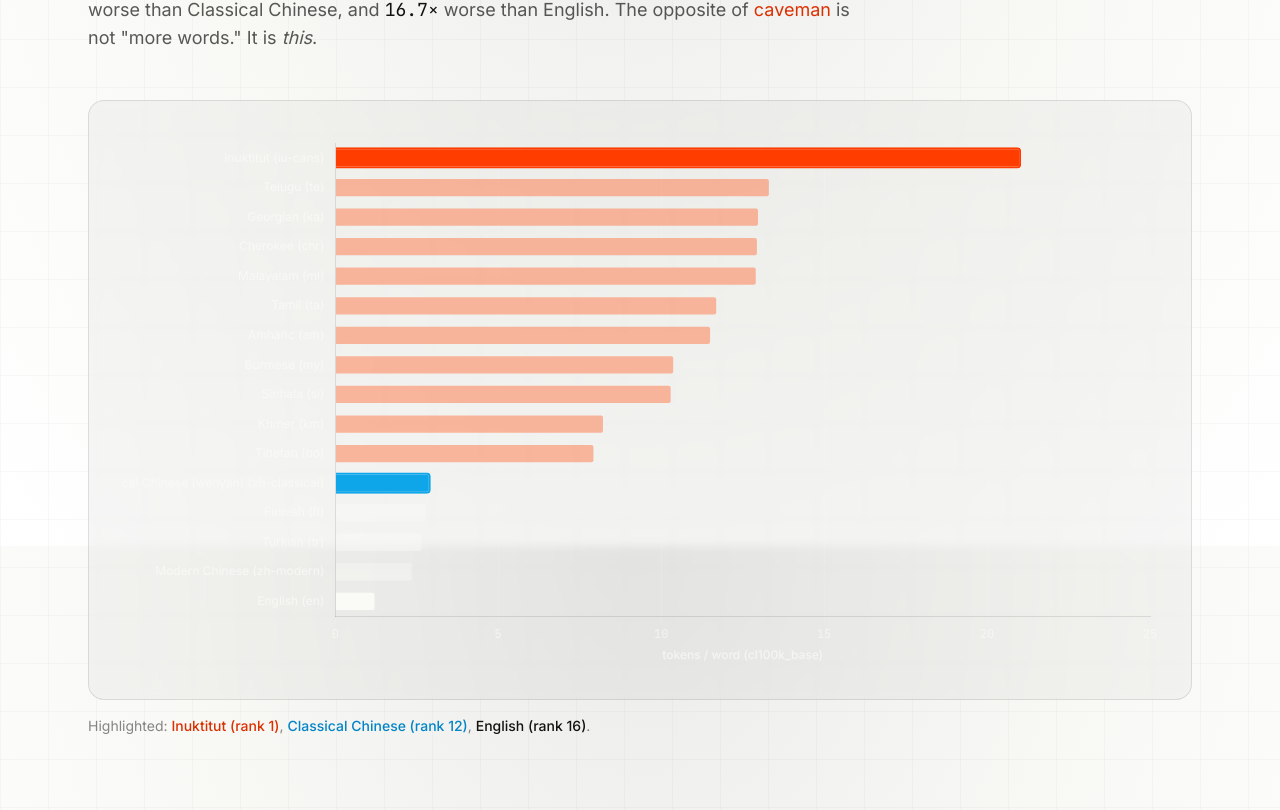
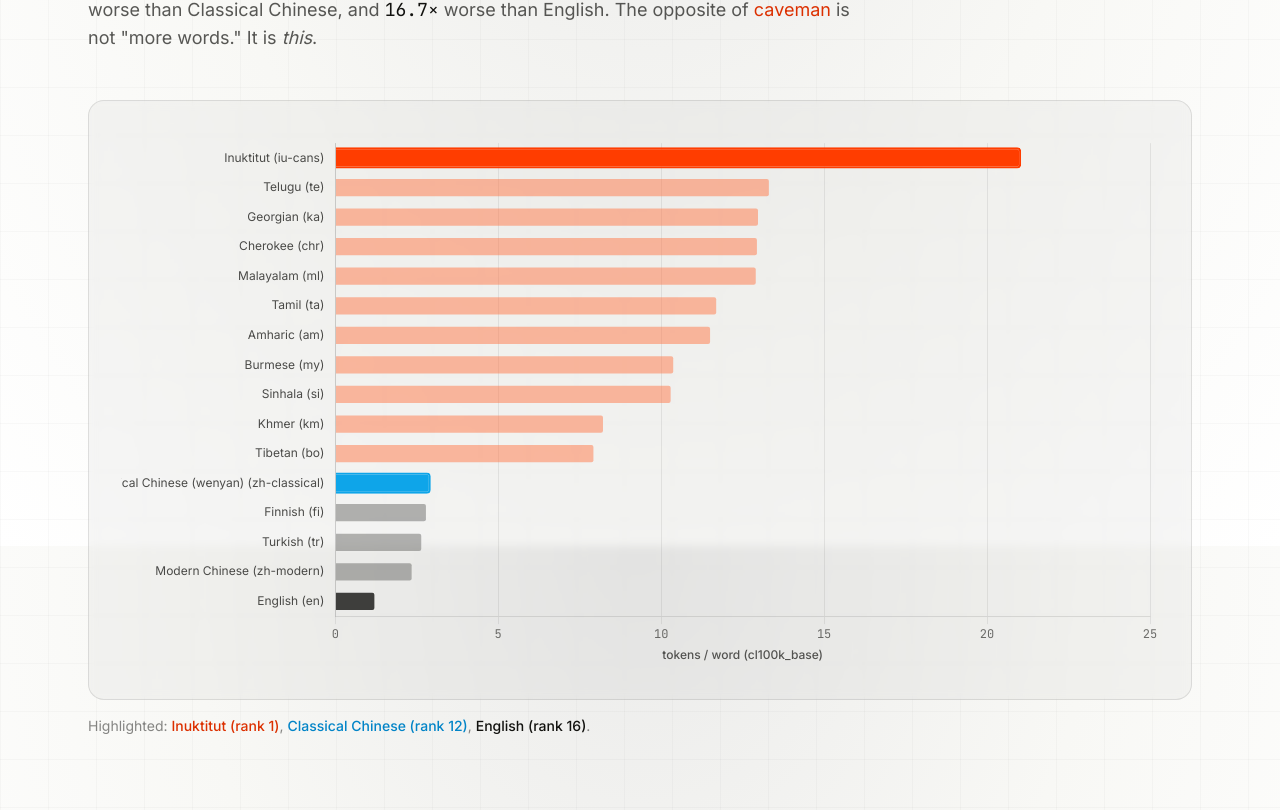
Before and after one commit to KangaZero/tokenmaxxingman, a Vue app in the folder web/: page / in a window 1280 px wide. Shown: the part 1910-2720 px from the top of the page. Built offline with nearby package versions, Linux system fonts and the light colour scheme.

Commit message:
fix(web): chart colors reactive to dark/light theme

```diff
--- a/web/src/components/BenchmarkBarChart.vue
+++ b/web/src/components/BenchmarkBarChart.vue
@@ -13,12 +13,23 @@ import {
   type ChartOptions,
 } from 'chart.js';
 import { CL100K_ROWS } from '../data/benchmark';
+import { useTheme } from '../composables/useTheme';
 
 ChartJS.register(CategoryScale, LinearScale, BarElement, Title, Tooltip, Legend);
 
+const { isDark } = useTheme();
+
 const visible = computed(() => CL100K_ROWS.slice(0, 16));
 
-const chartData = computed<ChartData<'bar'>>(() => ({
+function theme() {
+  const bone = isDark.value ? '250, 250, 247' : '18, 18, 15';
+  const ink = isDark.value ? '10, 10, 10' : '248, 248, 245';
+  return { bone, ink };
+}
+
+const chartData = computed<ChartData<'bar'>>(() => {
+  const { bone } = theme();
+  return {
     labels: visible.value.map((r) => `${r.name} (${r.code})`),
     datasets: [
       {
@@ -27,8 +38,8 @@ const chartData = computed<ChartData<'bar'>>(() => ({
         backgroundColor: visible.value.map((r) => {
           if (r.code === 'iu-cans') return '#ff3d00';
           if (r.code === 'zh-classical') return '#0ea5e9';
-        if (r.code === 'en') return '#fafaf7';
-        return r.tokensPerWord > 5 ? 'rgba(255, 120, 73, 0.5)' : 'rgba(250, 250, 247, 0.3)';
+          if (r.code === 'en') return `rgba(${bone}, 0.8)`;
+          return r.tokensPerWord > 5 ? 'rgba(255, 120, 73, 0.5)' : `rgba(${bone}, 0.3)`;
         }),
         borderColor: visible.value.map((r) => {
           if (r.code === 'iu-cans') return '#ff3d00';
@@ -39,17 +50,20 @@ const chartData = computed<ChartData<'bar'>>(() => ({
         borderRadius: 4,
       },
     ],
-}));
+  };
+});
 
-const options: ChartOptions<'bar'> = {
+const options = computed<ChartOptions<'bar'>>(() => {
+  const { bone, ink } = theme();
+  return {
     indexAxis: 'y' as const,
     responsive: true,
     maintainAspectRatio: false,
     plugins: {
       legend: { display: false },
       tooltip: {
-      backgroundColor: 'rgba(10, 10, 10, 0.95)',
-      borderColor: 'rgba(250, 250, 247, 0.2)',
+        backgroundColor: `rgba(${ink}, 0.95)`,
+        borderColor: `rgba(${bone}, 0.2)`,
         borderWidth: 1,
         titleFont: { family: 'Space Grotesk' },
         bodyFont: { family: 'JetBrains Mono' },
@@ -58,21 +72,22 @@ const options: ChartOptions<'bar'> = {
     },
     scales: {
       x: {
-      ticks: { color: 'rgba(250, 250, 247, 0.6)', font: { family: 'JetBrains Mono' } },
-      grid: { color: 'rgba(250, 250, 247, 0.08)' },
+        ticks: { color: `rgba(${bone}, 0.6)`, font: { family: 'JetBrains Mono' } },
+        grid: { color: `rgba(${bone}, 0.08)` },
         title: {
           display: true,
           text: 'tokens / word (cl100k_base)',
-        color: 'rgba(250, 250, 247, 0.7)',
+          color: `rgba(${bone}, 0.7)`,
           font: { family: 'Inter', weight: 500 },
         },
       },
       y: {
-      ticks: { color: 'rgba(250, 250, 247, 0.75)', font: { family: 'Inter' } },
+        ticks: { color: `rgba(${bone}, 0.75)`, font: { family: 'Inter' } },
         grid: { display: false },
       },
     },
   };
+});
 </script>
 
 <template>
--- a/web/src/components/EncodingComparisonChart.vue
+++ b/web/src/components/EncodingComparisonChart.vue
@@ -12,8 +12,11 @@ import {
   type ChartOptions,
 } from 'chart.js';
 import { CL100K_ROWS, O200K_ROWS } from '../data/benchmark';
+import { useTheme } from '../composables/useTheme';
 
 ChartJS.register(CategoryScale, LinearScale, BarElement, Tooltip, Legend);
+
+const { isDark } = useTheme();
 
 const COMPARE_CODES = ['iu-cans', 'chr', 'am', 'bo', 'my', 'zh-classical', 'en'] as const;
 
@@ -47,21 +50,24 @@ const chartData = computed<ChartData<'bar'>>(() => ({
   ],
 }));
 
-const options: ChartOptions<'bar'> = {
+const options = computed<ChartOptions<'bar'>>(() => {
+  const bone = isDark.value ? '250, 250, 247' : '18, 18, 15';
+  const ink = isDark.value ? '10, 10, 10' : '248, 248, 245';
+  return {
     responsive: true,
     maintainAspectRatio: false,
     plugins: {
       legend: {
         labels: {
-        color: 'rgba(250, 250, 247, 0.9)',
+          color: `rgba(${bone}, 0.9)`,
           font: { family: 'Inter', size: 13 },
           padding: 16,
           usePointStyle: true,
         },
       },
       tooltip: {
-      backgroundColor: 'rgba(10, 10, 10, 0.95)',
-      borderColor: 'rgba(250, 250, 247, 0.2)',
+        backgroundColor: `rgba(${ink}, 0.95)`,
+        borderColor: `rgba(${bone}, 0.2)`,
         borderWidth: 1,
         titleFont: { family: 'Space Grotesk' },
         bodyFont: { family: 'JetBrains Mono' },
@@ -70,21 +76,22 @@ const options: ChartOptions<'bar'> = {
     },
     scales: {
       x: {
-      ticks: { color: 'rgba(250, 250, 247, 0.75)', font: { family: 'Inter' } },
+        ticks: { color: `rgba(${bone}, 0.75)`, font: { family: 'Inter' } },
         grid: { display: false },
       },
       y: {
-      ticks: { color: 'rgba(250, 250, 247, 0.6)', font: { family: 'JetBrains Mono' } },
-      grid: { color: 'rgba(250, 250, 247, 0.08)' },
+        ticks: { color: `rgba(${bone}, 0.6)`, font: { family: 'JetBrains Mono' } },
+        grid: { color: `rgba(${bone}, 0.08)` },
         title: {
           display: true,
           text: 'tokens / word',
-        color: 'rgba(250, 250, 247, 0.7)',
+          color: `rgba(${bone}, 0.7)`,
           font: { family: 'Inter', weight: 500 },
         },
       },
     },
   };
+});
 </script>
 
 <template>
```
Lines whose indentation alone changed are shown as unchanged.
